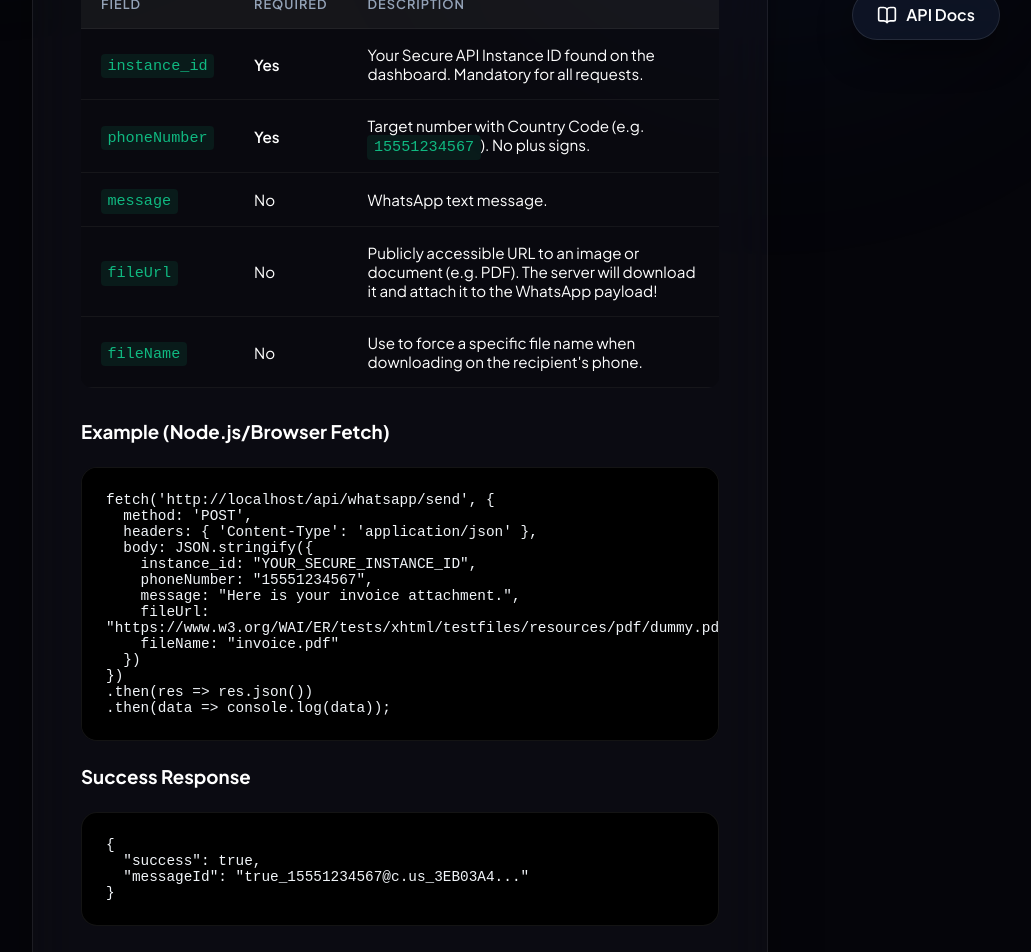
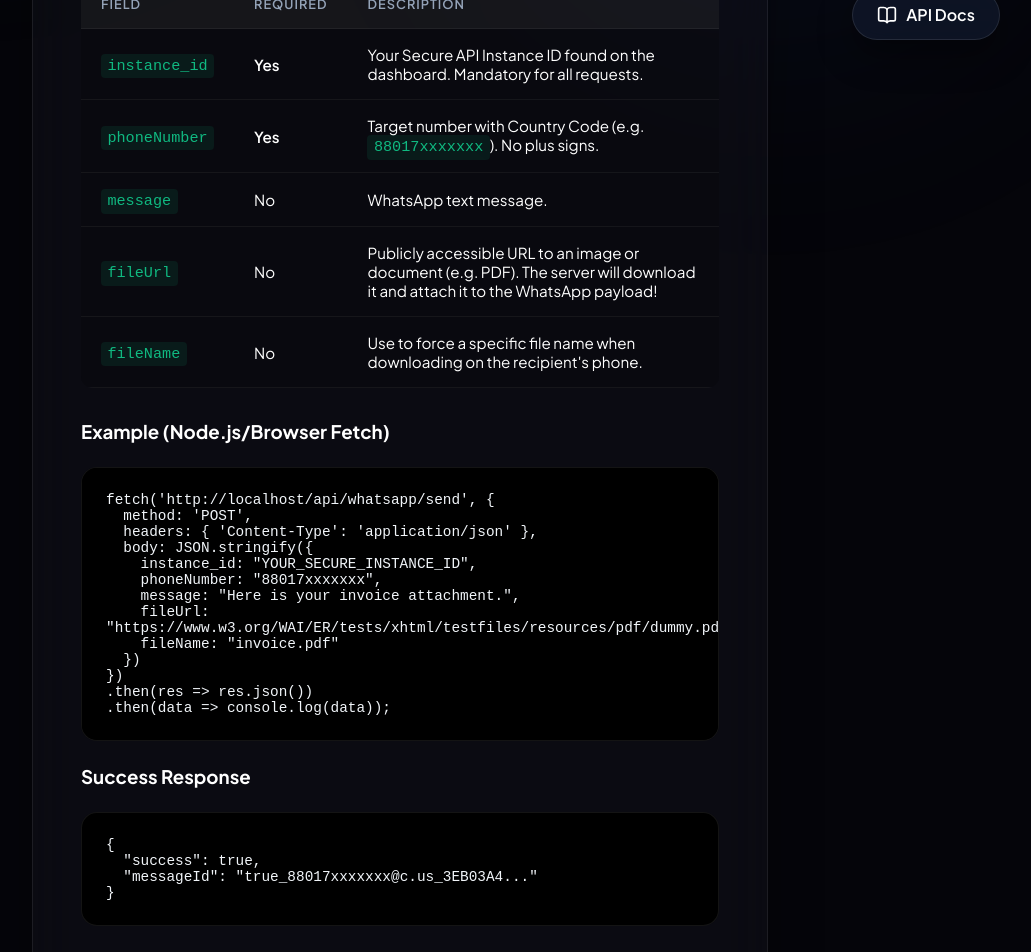
Before and after one commit to heavensarder/wpmsdsl, a Next.js app: page /api-docs in a window 1280 px wide. Shown: the part 720-1672 px from the top of the page, without its empty margins (240-1271 px from the left). Built offline with nearby package versions, Linux system fonts and the light colour scheme.

Commit message:
exmple change

```diff
--- a/src/app/api-docs/page.tsx
+++ b/src/app/api-docs/page.tsx
@@ -70,7 +70,7 @@ export default function ApiDocs() {
                 <tr>
                   <td><code>phoneNumber</code></td>
                   <td><span style={{color: 'var(--accent-color)', fontWeight: 600}}>Yes</span></td>
-                  <td>Target number with Country Code (e.g. <code>15551234567</code>). No plus signs.</td>
+                  <td>Target number with Country Code (e.g. <code>88017xxxxxxx</code>). No plus signs.</td>
                 </tr>
                 <tr>
                   <td><code>message</code></td>
@@ -97,7 +97,7 @@ export default function ApiDocs() {
   headers: { 'Content-Type': 'application/json' },
   body: JSON.stringify({
     instance_id: "YOUR_SECURE_INSTANCE_ID",
-    phoneNumber: "15551234567",
+    phoneNumber: "88017xxxxxxx",
     message: "Here is your invoice attachment.",
     fileUrl: "https://www.w3.org/WAI/ER/tests/xhtml/testfiles/resources/pdf/dummy.pdf",
     fileName: "invoice.pdf"
@@ -111,7 +111,7 @@ export default function ApiDocs() {
             <div className="code-block">
 {`{
   "success": true,
-  "messageId": "true_15551234567@c.us_3EB03A4..."
+  "messageId": "true_88017xxxxxxx@c.us_3EB03A4..."
 }`}
             </div>
           </section>
--- a/src/app/page.tsx
+++ b/src/app/page.tsx
@@ -211,7 +211,7 @@ export default function Home() {
                            <input
                              type="text"
                              className="input-field"
-                             placeholder="Phone Number (e.g. 15551234567)"
+                             placeholder="Phone Number (e.g. 88017xxxxxxx)"
                              value={phone}
                              onChange={e => setPhone(e.target.value)}
                              required
```
